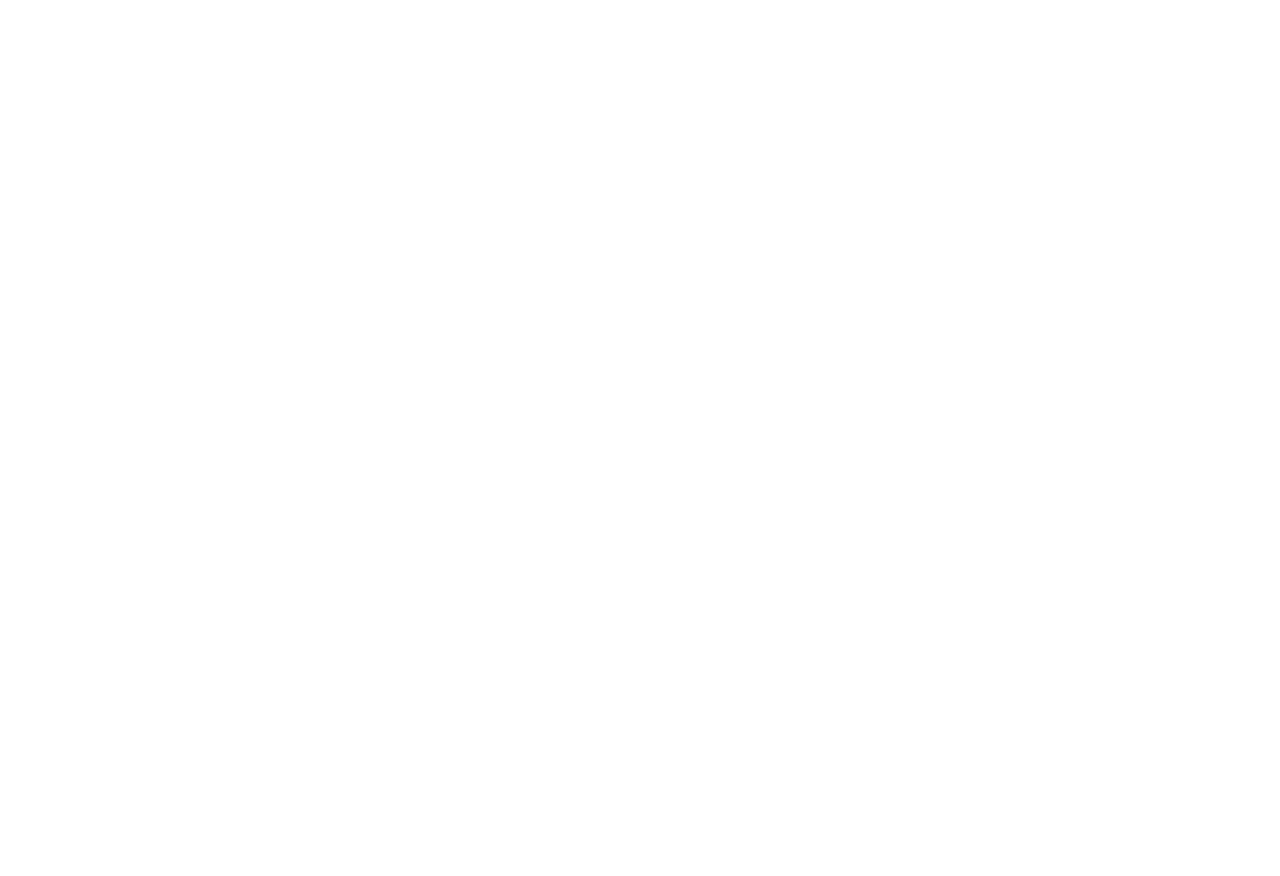
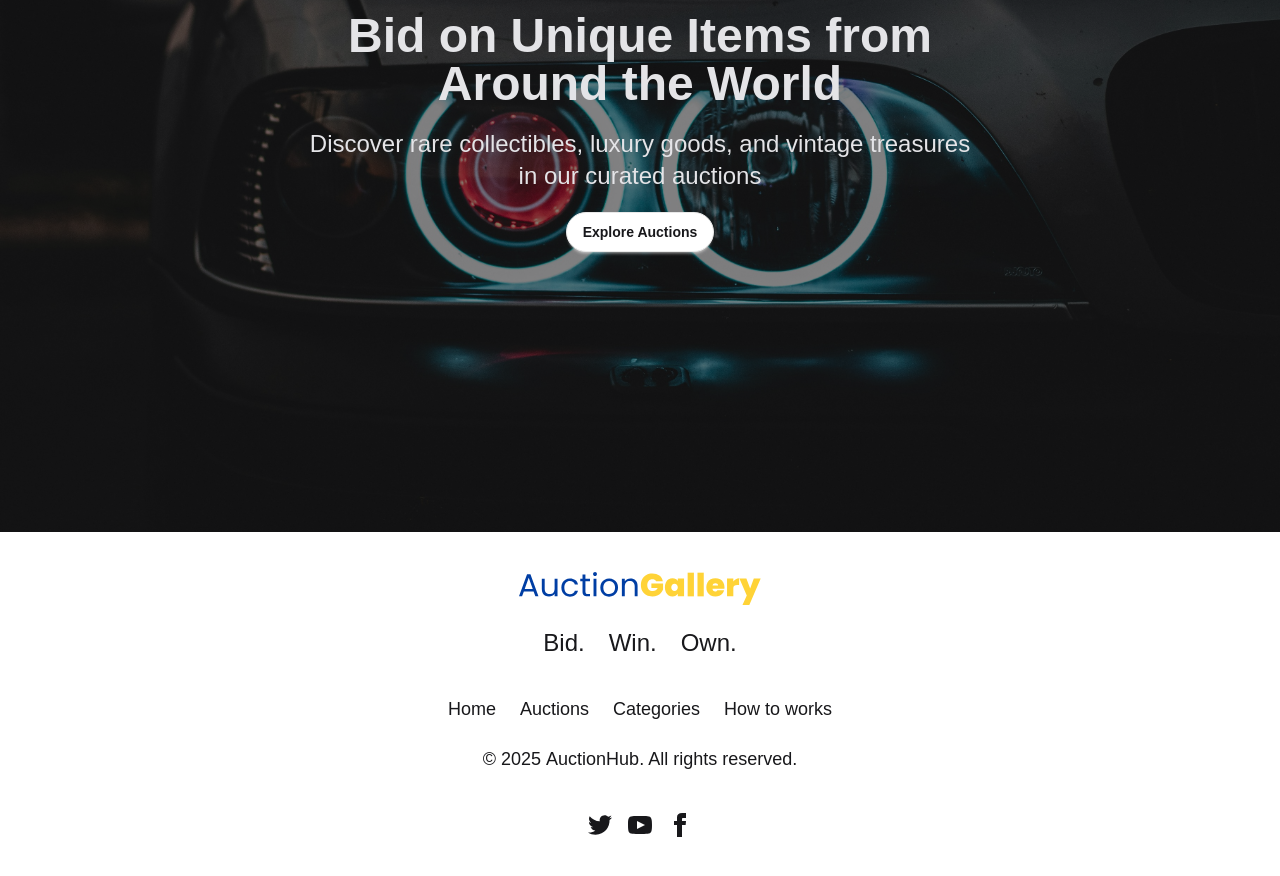
Before and after one commit to FahimFaysalNirjhar/Auction-Gallery-React, a React (Vite) app: page / in a window 1280 px wide. Shown: the part 340-1216 px from the top of the page. Before the commit the page ends 800 px from the top, so only its background shows below. Built offline with nearby package versions, Linux system fonts and the light colour scheme.

Commit message:
nav footer and banner completed

```diff
--- a/src/App.css
+++ b/src/App.css
@@ -5,7 +5,7 @@
 @import url("https://fonts.googleapis.com/css2?family=Poppins:ital,wght@0,100;0,200;0,300;0,400;0,500;0,600;0,700;0,800;0,900;1,100;1,200;1,300;1,400;1,500;1,600;1,700;1,800;1,900&family=Sora:wght@100..800&display=swap");
 
 .font-sora {
-  font-family: "Poppins", sans-serif;
+  font-family: "Sora", sans-serif;
 }
 .font-poppins {
   font-family: "Poppins", sans-serif;
--- a/src/App.jsx
+++ b/src/App.jsx
@@ -1,10 +1,14 @@
 import "./App.css";
+import Banner from "./components/Banner/Banner";
+import Footer from "./components/Footer/Footer";
 import Nav from "./components/Navbar/Nav";
 
 function App() {
   return (
     <>
       <Nav></Nav>
+      <Banner></Banner>
+      <Footer></Footer>
     </>
   );
 }
--- /dev/null
+++ b/src/components/Banner/Banner.jsx
@@ -0,0 +1,31 @@
+import React from "react";
+import BannerMin from "../../assets/Banner-min.jpg";
+
+const Banner = () => {
+  return (
+    <div
+      className="hero min-h-screen"
+      style={{
+        backgroundImage: `url(${BannerMin})`,
+      }}
+    >
+      <div className="hero-overlay"></div>
+      <div className="hero-content text-neutral-content text-center">
+        <div className="max-w-2xl">
+          <h1 className="mb-5 text-5xl font-bold font-sora">
+            Bid on Unique Items from Around the World
+          </h1>
+          <p className="mb-5 font-sora text-2xl">
+            Discover rare collectibles, luxury goods, and vintage treasures in
+            our curated auctions
+          </p>
+          <button className="btn bg-white rounded-3xl font-sora">
+            Explore Auctions
+          </button>
+        </div>
+      </div>
+    </div>
+  );
+};
+
+export default Banner;
--- /dev/null
+++ b/src/components/Footer/Footer.jsx
@@ -0,0 +1,80 @@
+import React from "react";
+import AuctionGallery from "../../assets/AuctionGallery.svg";
+
+const Footer = () => {
+  return (
+    <footer class="footer footer-horizontal footer-center  p-10">
+      <aside>
+        <img src={AuctionGallery} alt="" srcset="" />
+        <ul className="menu menu-horizontal font-sora">
+          <li>
+            <a className="text-2xl">Bid.</a>
+          </li>
+          <li>
+            <a className="text-2xl">Win.</a>
+          </li>
+          <li>
+            <a className="text-2xl">Own.</a>
+          </li>
+        </ul>
+        <ul className="menu menu-horizontal font-poppins">
+          <li>
+            <a className="text-lg">Home</a>
+          </li>
+          <li>
+            <a className="text-lg">Auctions</a>
+          </li>
+          <li>
+            <a className="text-lg">Categories</a>
+          </li>
+          <li>
+            <a className="text-lg">How to works</a>
+          </li>
+        </ul>
+        <p className="font-sora text-lg">
+          {" "}
+          © 2025 AuctionHub. All rights reserved.
+        </p>
+      </aside>
+      <nav>
+        <div class="grid grid-flow-col gap-4">
+          <a href="https://x.com/" target="_blank">
+            <svg
+              xmlns="http://www.w3.org/2000/svg"
+              width="24"
+              height="24"
+              viewBox="0 0 24 24"
+              class="fill-current"
+            >
+              <path d="M24 4.557c-.883.392-1.832.656-2.828.775 1.017-.609 1.798-1.574 2.165-2.724-.951.564-2.005.974-3.127 1.195-.897-.957-2.178-1.555-3.594-1.555-3.179 0-5.515 2.966-4.797 6.045-4.091-.205-7.719-2.165-10.148-5.144-1.29 2.213-.669 5.108 1.523 6.574-.806-.026-1.566-.247-2.229-.616-.054 2.281 1.581 4.415 3.949 4.89-.693.188-1.452.232-2.224.084.626 1.956 2.444 3.379 4.6 3.419-2.07 1.623-4.678 2.348-7.29 2.04 2.179 1.397 4.768 2.212 7.548 2.212 9.142 0 14.307-7.721 13.995-14.646.962-.695 1.797-1.562 2.457-2.549z"></path>
+            </svg>
+          </a>
+          <a href="https://www.youtube.com/" target="_blank">
+            <svg
+              xmlns="http://www.w3.org/2000/svg"
+              width="24"
+              height="24"
+              viewBox="0 0 24 24"
+              class="fill-current"
+            >
+              <path d="M19.615 3.184c-3.604-.246-11.631-.245-15.23 0-3.897.266-4.356 2.62-4.385 8.816.029 6.185.484 8.549 4.385 8.816 3.6.245 11.626.246 15.23 0 3.897-.266 4.356-2.62 4.385-8.816-.029-6.185-.484-8.549-4.385-8.816zm-10.615 12.816v-8l8 3.993-8 4.007z"></path>
+            </svg>
+          </a>
+          <a href="https://www.facebook.com/" target="_blank">
+            <svg
+              xmlns="http://www.w3.org/2000/svg"
+              width="24"
+              height="24"
+              viewBox="0 0 24 24"
+              class="fill-current"
+            >
+              <path d="M9 8h-3v4h3v12h5v-12h3.642l.358-4h-4v-1.667c0-.955.192-1.333 1.115-1.333h2.885v-5h-3.808c-3.596 0-5.192 1.583-5.192 4.615v3.385z"></path>
+            </svg>
+          </a>
+        </div>
+      </nav>
+    </footer>
+  );
+};
+
+export default Footer;
```
